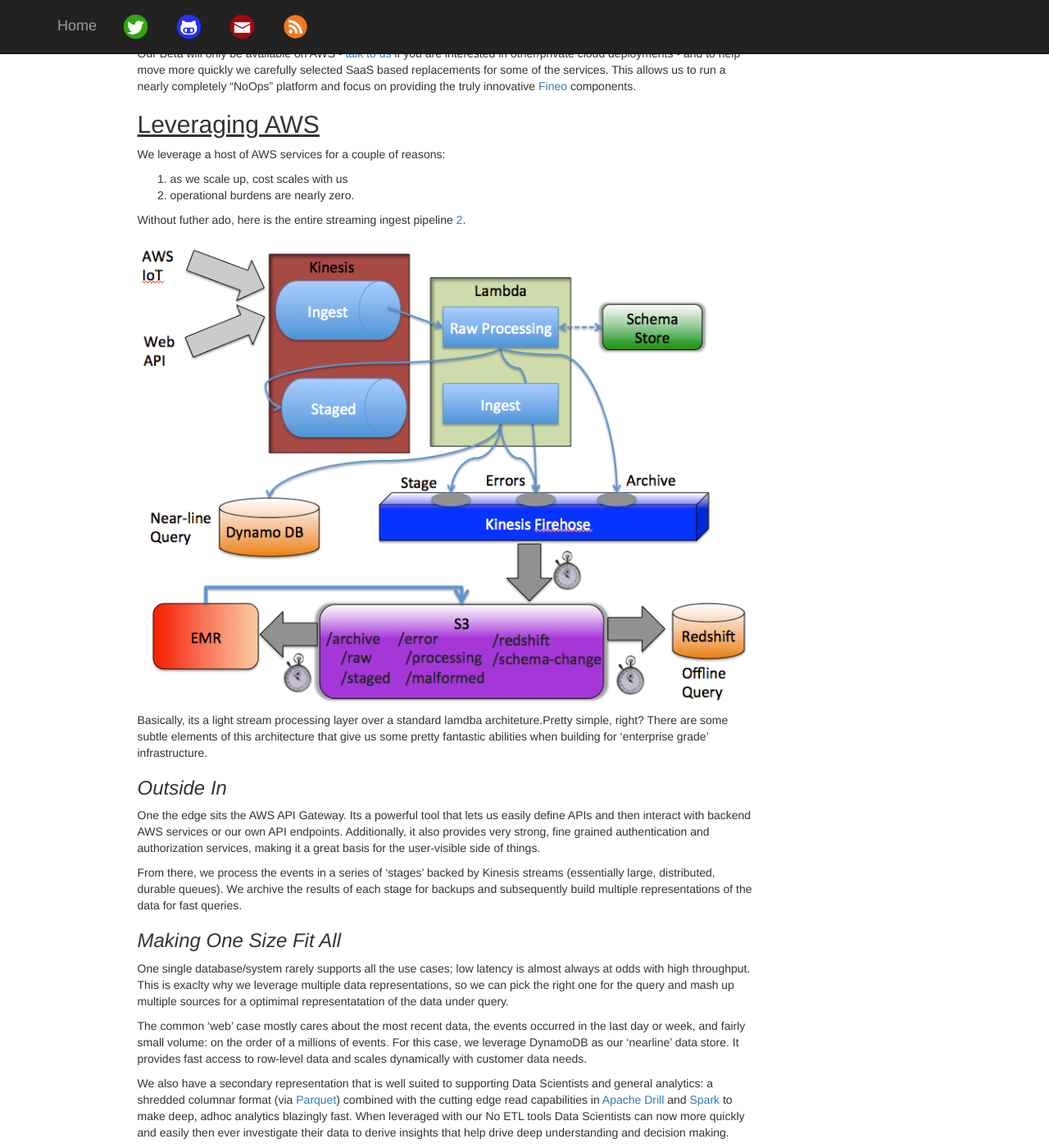
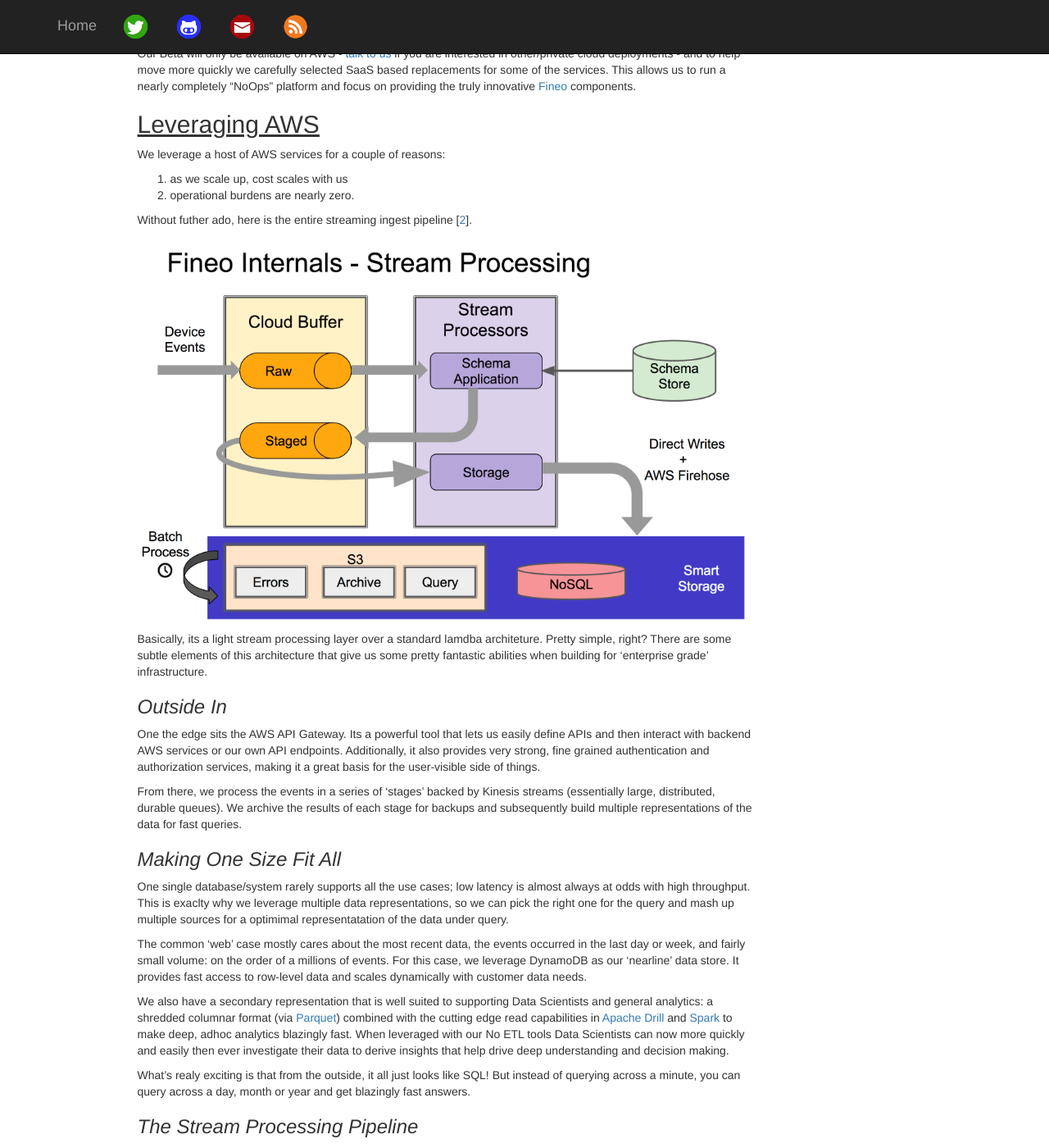
Before and after one commit to jyates/jyates.github.com, a Jekyll site: the page built from _posts/2017-05-01-fineo-internals-ingest.mg.md, in a window 1280 px wide and 1400 px high, scrolled down 980 px. Shown: the whole window at 82% size. Built offline with Jekyll 4.4.1, drawn with Linux system fonts in a browser that asks for light colours; nearby versions of some CDN libraries; library files that are not in the unit come from our copies; comment, search, counter and statistics services are not loaded.

Commit message:
Fixing fineo internals post more

```diff
--- a/_posts/2017-05-01-fineo-internals-ingest.mg.md
+++ b/_posts/2017-05-01-fineo-internals-ingest.mg.md
@@ -35,11 +35,11 @@
 1. as we scale up, cost scales with us
 2. operational burdens are nearly zero.
 
-Without futher ado, here is the entire streaming ingest pipeline [2](#2-batch).
+Without futher ado, here is the entire streaming ingest pipeline [[2](#2-batch)].
 
-<img src="/images/posts/fineo_internals/ingest_02-16-16.png" align="left" Vspace="10">
+<img src="/images/posts/fineo-ingest/pipeline.png" align="left" Vspace="10">
 
-Basically, its a light stream processing layer over a standard lamdba architeture.Pretty simple, right? There are some subtle elements of this architecture that give us some pretty fantastic abilities when building for 'enterprise grade' infrastructure.
+Basically, its a light stream processing layer over a standard lamdba architeture. Pretty simple, right? There are some subtle elements of this architecture that give us some pretty fantastic abilities when building for 'enterprise grade' infrastructure.
 
 ### Outside In
 
```
Also changed, not shown: images/posts/fineo-ingest/pipeline.png (added).
